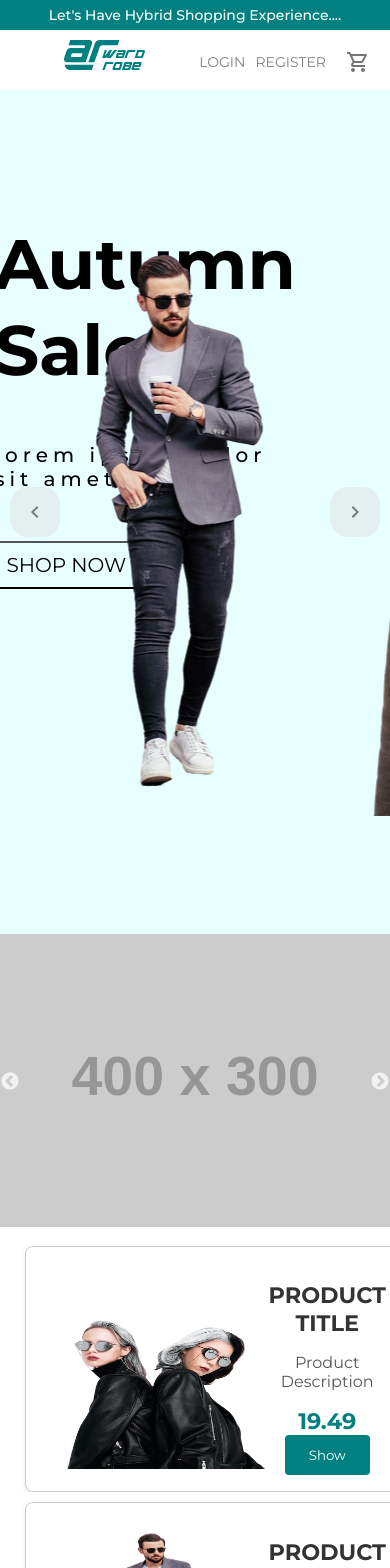
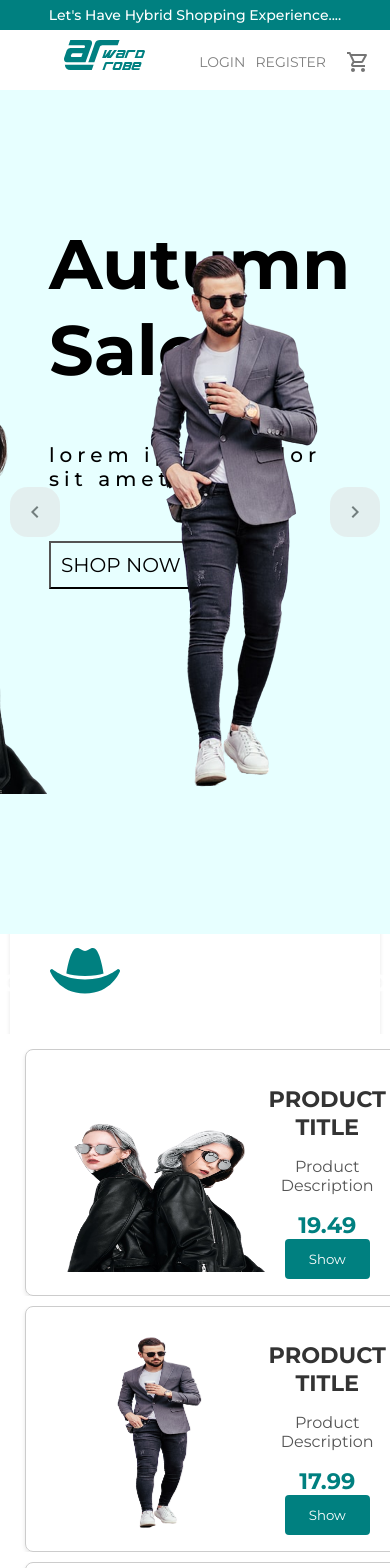
Before and after one commit to shihabsaleem/AR-Wardrobe, a React (Create React App) app: page / in a window 390 px wide. Shown: the top 1568 px of the page. Built offline with nearby package versions, Linux system fonts and the light colour scheme.

Commit message:
slider modified with icons

```diff
--- a/package.json
+++ b/package.json
@@ -14,6 +14,7 @@
     "mongodb": "^5.1.0",
     "react": "^18.2.0",
     "react-dom": "^18.2.0",
+    "react-icons": "^4.8.0",
     "react-router-dom": "^6.9.0",
     "react-scripts": "5.0.1",
     "react-slick": "^0.29.0",
--- a/src/Components/ProCat.jsx
+++ b/src/Components/ProCat.jsx
@@ -2,6 +2,11 @@ import React from "react";
 import Slider from "react-slick";
 import "slick-carousel/slick/slick.css";
 import "slick-carousel/slick/slick-theme.css";
+import { BsSunglasses } from "react-icons/bs";
+
+import { FaHatCowboy,FaTshirt } from "react-icons/fa";
+import {GiHeartNecklace,GiTrousers,GiShorts } from "react-icons/gi";
+import "../Components/Style/procat.scss";
 const settings = {
   dots: false,
   infinite: true,
@@ -10,8 +15,8 @@ const settings = {
   slidesToScroll: 1,
   autoplay: true,
   autoplaySpeed: 3000,
-  prevArrow:null,
-  nextArrow:null,
+  prevArrow: null,
+  nextArrow: null,
   responsive: [
     {
       breakpoint: 768,
@@ -32,25 +37,25 @@ const Product_category = () => {
   return (
     <div>
       <Slider {...settings}>
-        <div>
-          <img src="https://via.placeholder.com/400x300" alt="Slide 1" />
+        <div className="catpad">
+          <BsSunglasses className="catg"/>
         </div>
-        <div>
-          <img src="https://via.placeholder.com/400x300" alt="Slide 2" />
+        <div className="catpad">
+          <FaHatCowboy className="catg" />
         </div>
-        <div>
-          <img src="https://via.placeholder.com/400x300" alt="Slide 3" />
+        <div className="catpad">
+          <GiHeartNecklace className="catg" />
         </div>
-        <div>
-          <img src="https://via.placeholder.com/400x300" alt="Slide 4" />
+        <div className="catpad">
+          <FaTshirt className="catg"/>
         </div>
-        <div>
-          <img src="https://via.placeholder.com/400x300" alt="Slide 5" />
+        <div className="catpad">
+          <GiTrousers className="catg" />
         </div>
-        <div>
-          <img src="https://via.placeholder.com/400x300" alt="Slide 6" />
+        <div className="catpad">
+          <GiShorts className="catg"/>
         </div>
-      </Slider>
+             </Slider>
     </div>
   );
 };
--- a/src/Components/ProductDetails.jsx
+++ b/src/Components/ProductDetails.jsx
@@ -25,7 +25,7 @@ function ProductDetails() {
 
         <div className="discription">
           <h2>{selectedProduct.name}</h2>
-          <p>{selectedProduct.longdesc}</p>
+          <p>{selectedProduct.long4desc}</p>
           <p className="price">Price: ${selectedProduct.price}</p>
           <label htmlFor="size">Size:</label>
           <select id="size" value={selectedSize} onChange={handleSizeChange}>
--- /dev/null
+++ b/src/Components/Style/procat.scss
@@ -0,0 +1,78 @@
+.catpad {
+    padding: 20px;
+    background-color: #ffffff;
+    box-shadow: 0px 2px 4px rgba(0, 0, 0, 0.1);
+    border-radius: 4px;
+    margin-right: 10px;
+    margin-left: 10px;
+    height: 200px;
+    display: flex;
+    justify-content: center;
+    align-items: center;
+    font-size: 50px;
+    color: #333333;
+    transition: transform 0.2s ease-in-out;
+
+    &:hover {
+      transform: scale(1.1);
+    }
+    .catg {
+        // width: 400px;
+  display: flex;
+  justify-content: center;
+  //align-items: center;
+  color: teal;
+  font-size: 150px;
+  padding-left: 45px;
+
+}
+
+  }
+
+  .slick-slide > div {
+    display: flex !important;
+    justify-content: center;
+    align-items: center;
+  }
+
+  .slick-dots li button:before {
+    font-size: 14px;
+    color: #333333;
+    opacity: 0.3;
+  }
+
+  .slick-dots li.slick-active button:before {
+    opacity: 1;
+  }
+
+  @media only screen and (max-width: 768px) {
+    .catpad {
+      height: 150px;
+      font-size: 40px;
+
+      .catg {
+        font-size: 100px;
+        padding-left: 30px;
+      }
+    }
+
+    .slick-slide > div {
+      height: 150px;
+    }
+  }
+
+  @media only screen and (max-width: 576px) {
+    .catpad {
+      height: 100px;
+      font-size: 30px;
+
+      .catg {
+        font-size: 70px;
+        padding-left: 20px;
+      }
+    }
+
+    .slick-slide > div {
+      height: 100px;
+    }
+  }
```
Also changed, not shown: 1 other file (tests, documents, lock files or other folders).
